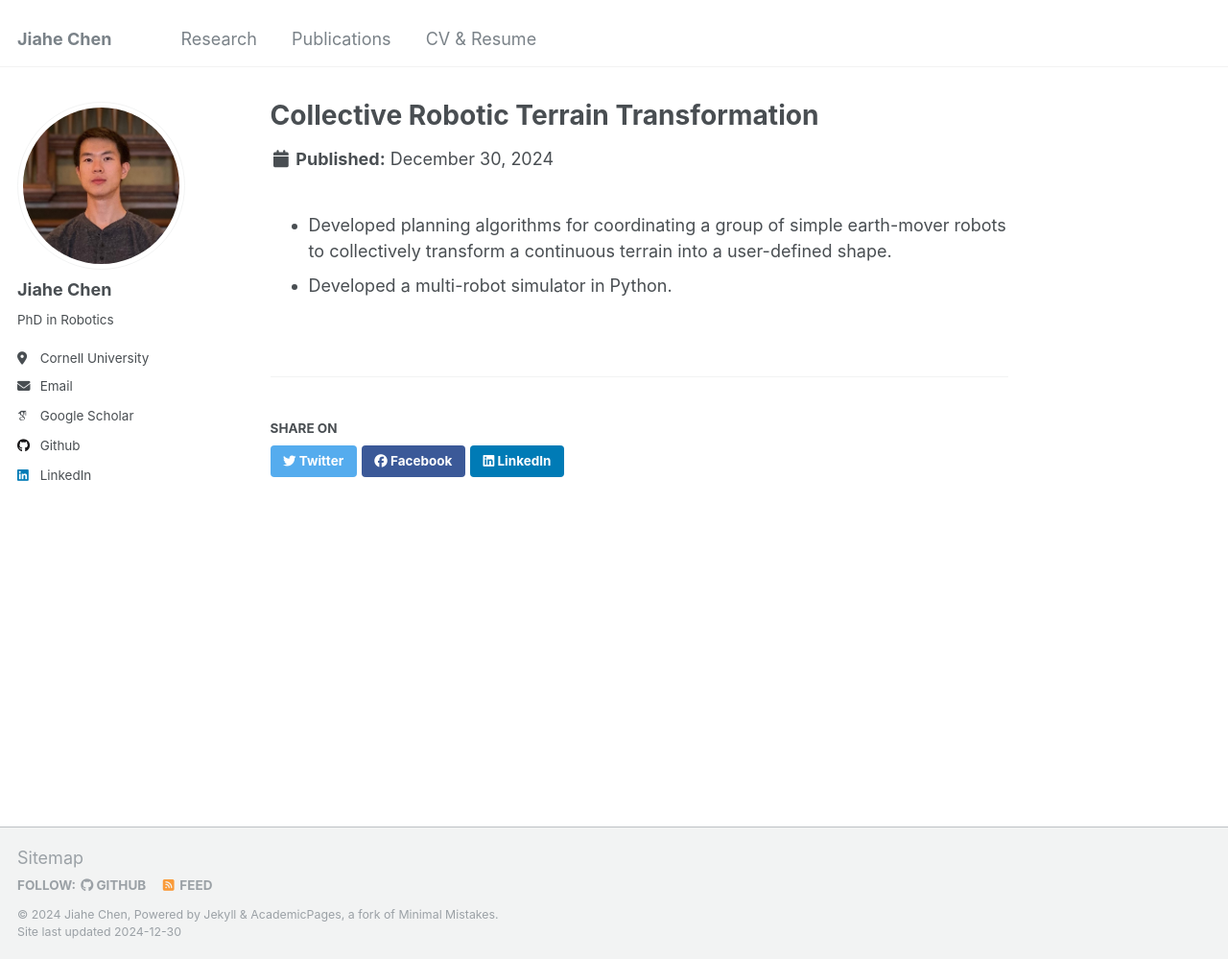
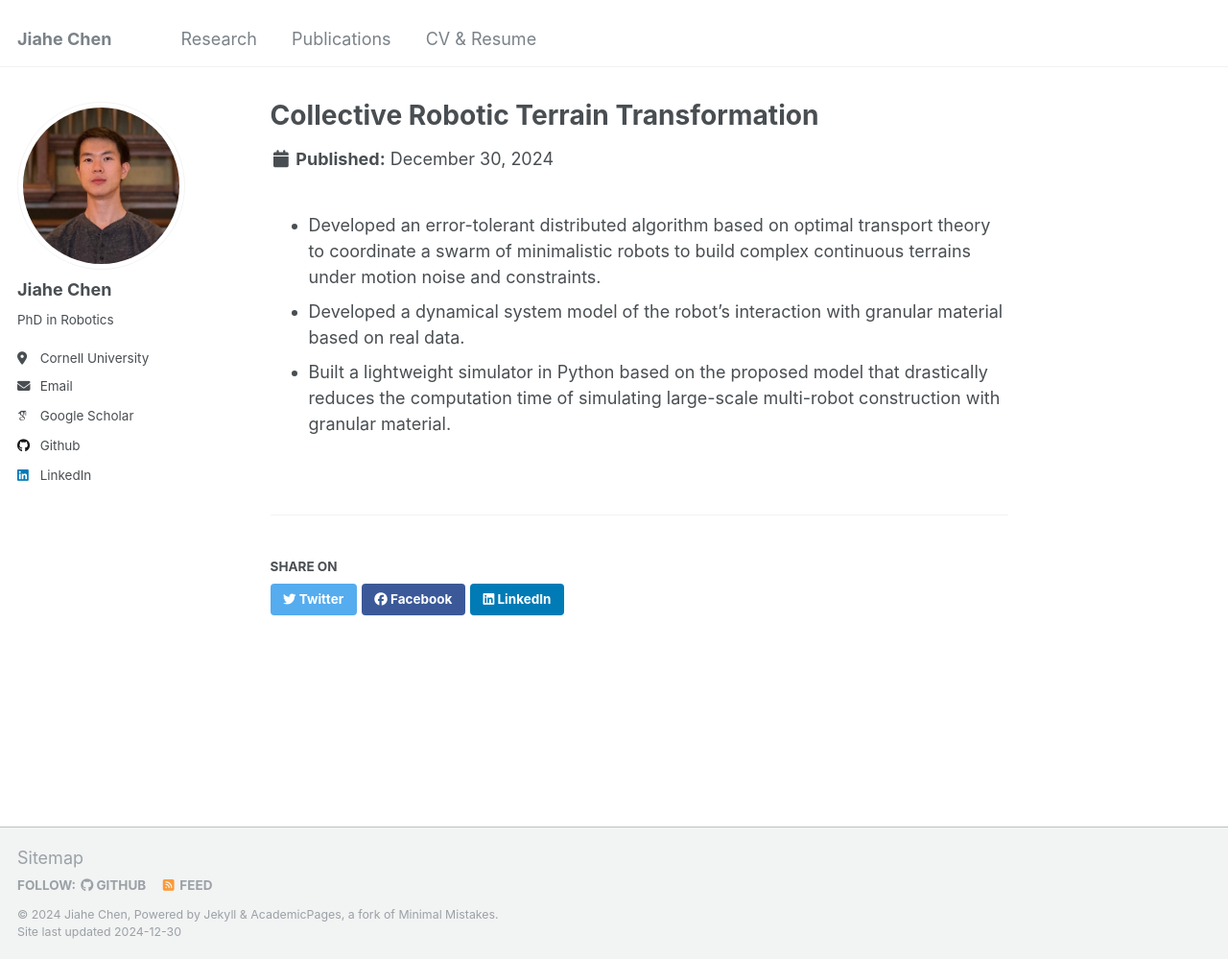
Before and after one commit to Ericland/Ericland.github.io, a Jekyll site: the page built from _portfolio/portfolio-1.md, in a window 1280 px wide and 999 px high. Shown: the whole window at 96% size. Built offline with Jekyll 4.4.1, drawn with Linux system fonts in a browser that asks for light colours; some web fonts are replaced.

Commit message:
Update portfolio-1.md

```diff
--- a/_portfolio/portfolio-1.md
+++ b/_portfolio/portfolio-1.md
@@ -1,8 +1,9 @@
 ---
 title: "Collective Robotic Terrain Transformation"
-excerpt: "Coordination of swarms of simple robots to build terrains with complex shapes<br/><img src='/files/ctm/wmrdp_r5_merge1_cover.gif'>"
+excerpt: "Coordination of swarms of robots with minimal onboard capabilities to build terrains with complex shapes<br/><img src='/files/ctm/wmrdp_r5_merge1_cover.gif'>"
 collection: portfolio
 ---
 
-- Developed planning algorithms for coordinating a group of simple earth-mover robots to collectively transform a continuous terrain into a user-defined shape.
-- Developed a multi-robot simulator in Python.
+- Developed an error-tolerant distributed algorithm based on optimal transport theory to coordinate a swarm of minimalistic robots to build complex continuous terrains under motion noise and constraints.
+- Developed a dynamical system model of the robot’s interaction with granular material based on real data.
+- Built a lightweight simulator in Python based on the proposed model that drastically reduces the computation time of simulating large-scale multi-robot construction with granular material.
```
